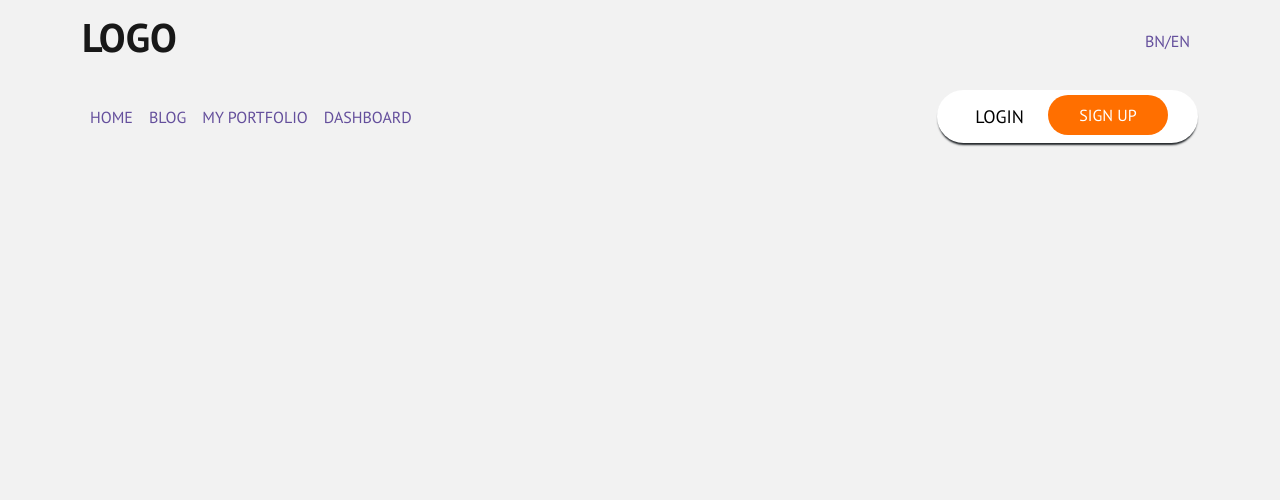
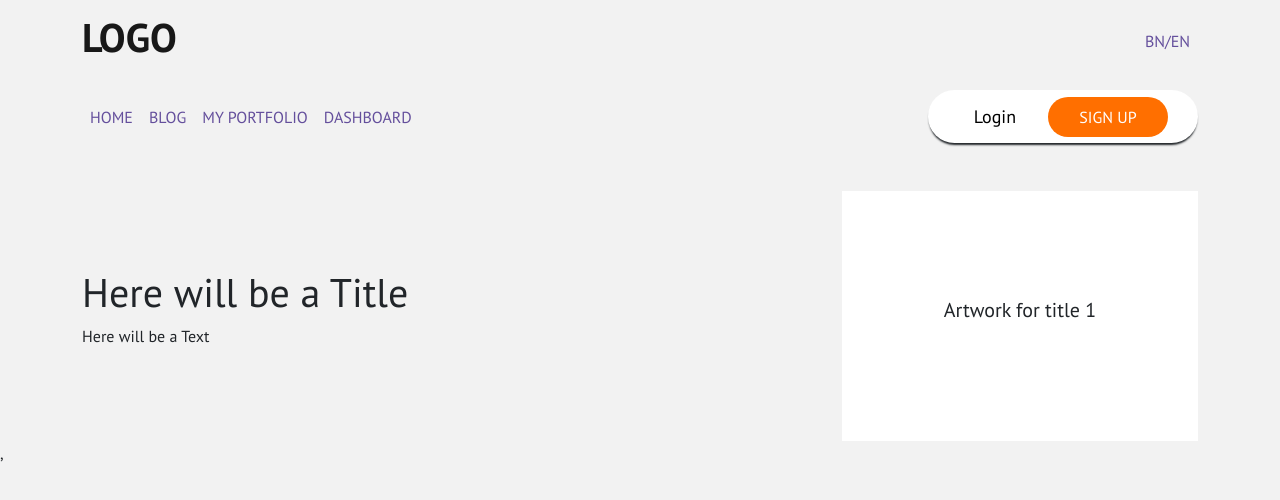
Before and after one commit to rifatjahan823/Task-1, a React (Create React App) app: page / in a window 1280 px wide. Shown: the top 500 px of the page. Built offline with nearby package versions, Linux system fonts and the light colour scheme.

Commit message:
add banner section

```diff
--- a/package.json
+++ b/package.json
@@ -10,6 +10,7 @@
     "react": "^17.0.2",
     "react-bootstrap": "^2.4.0",
     "react-dom": "^17.0.2",
+    "react-router-dom": "^6.3.0",
     "react-scripts": "5.0.0",
     "web-vitals": "^2.1.4"
   },
--- a/src/App.js
+++ b/src/App.js
@@ -1,10 +1,16 @@
+import { Route, Routes } from 'react-router-dom';
 import './App.css';
+import Home from './Components/Home/Home';
 import Navebar from './Components/Navebar/Navebar';
 
 function App() {
   return (
     <div className="App">
         <Navebar></Navebar>
+        <Routes>
+        <Route path="/" element={<Home />} />
+        <Route path="about" element={''} />
+      </Routes>
     </div>
   );
 }
--- a/src/Components/Banner/Banner.css
+++ b/src/Components/Banner/Banner.css
@@ -0,0 +1,10 @@
+.img-area{
+    width: 100%;
+    height:250px;
+    background-color: white;
+    text-align: center;
+}
+.img-area h1{
+ padding-top:30%;
+ font-size: 20px;
+}
--- a/src/Components/Banner/Banner.js
+++ b/src/Components/Banner/Banner.js
@@ -0,0 +1,25 @@
+import React from 'react';
+import './Banner.css'
+
+const Banner = () => {
+    return (
+        <div className='container'>
+            <div className='row g-4 align-items-center mt-3'>
+                <div className='col-md-8 col-12 text-start'>
+                    <div className='content-area'>
+                        <h1>Here will be a Title</h1>
+                        <p>Here will be a Text</p>
+                    </div>
+                </div>
+                <div className='col-md-4 col-12 '>
+                    <div className='img-area ms-auto'>
+                    <h1 >Artwork for title 1</h1>
+                    </div>
+                </div>
+            </div>
+
+        </div>
+    );
+};
+
+export default Banner;
--- /dev/null
+++ b/src/Components/Home/Home.js
@@ -0,0 +1,12 @@
+import React from 'react';
+import Banner from '../Banner/Banner';
+
+const Home = () => {
+    return (
+        <div>
+            <Banner></Banner>
+        </div>
+    );
+};
+
+export default Home;
--- a/src/Components/Navebar/Navebar.js
+++ b/src/Components/Navebar/Navebar.js
@@ -1,5 +1,6 @@
 import React from 'react';
 import { Container, Nav, Navbar } from 'react-bootstrap';
+import { Link } from 'react-router-dom';
 import './Navebar.css'
 
 const Navebar = () => {
@@ -22,16 +23,16 @@ const Navebar = () => {
             <Navbar.Toggle aria-controls="responsive-navbar-nav" />
             <Navbar.Collapse id="responsive-navbar-nav">
              <Nav className="me-auto">
-             <Nav.Link href="#home">Home</Nav.Link>
-               <Nav.Link href="#home" to="/blog">Blog</Nav.Link>
+             <Nav.Link as={Link} to="/home">Home</Nav.Link>
+               <Nav.Link as={Link} to="/blog">Blog</Nav.Link>
                <Nav.Link href="#home" to="/portfolio">My Portfolio</Nav.Link>
                <Nav.Link href="#home" to="/dashboard">DashBoard</Nav.Link>
              </Nav>
-             <Nav className="ms-auto" style={{backgroundColor:"white",borderRadius:"40px",padding:"5px 30px",boxShadow:'0px 3px 2px -1px'}}>
+            </Navbar.Collapse>
+            <div className="ms-auto d-flex align-items-center"  style={{backgroundColor:"white",borderRadius:"40px",padding:"5px 30px",boxShadow:'0px 3px 2px -1px'}}>
                <Nav.Link href="#home" style={{color:'black',fontSize:"18px"}} className='me-3'>Login</Nav.Link>
                <Nav.Link href="#home" style={{backgroundColor:'#FF6F00',color:'white',width:"120px",height:'40px',borderRadius:'40px'}} >SIGN UP</Nav.Link>
-             </Nav>
-            </Navbar.Collapse>
+             </div>
           </Container>
         </Navbar>
             </div>
--- a/src/index.js
+++ b/src/index.js
@@ -3,11 +3,14 @@ import ReactDOM from 'react-dom';
 import './index.css';
 import App from './App';
 import reportWebVitals from './reportWebVitals';
+import { BrowserRouter } from 'react-router-dom';
 
 ReactDOM.render(
   <React.StrictMode>
+  <BrowserRouter>
     <App />
-  </React.StrictMode>,
+  </BrowserRouter>,
+</React.StrictMode>,
   document.getElementById('root')
 );
 
```
Also changed, not shown: 1 other file (tests, documents, lock files or other folders).
